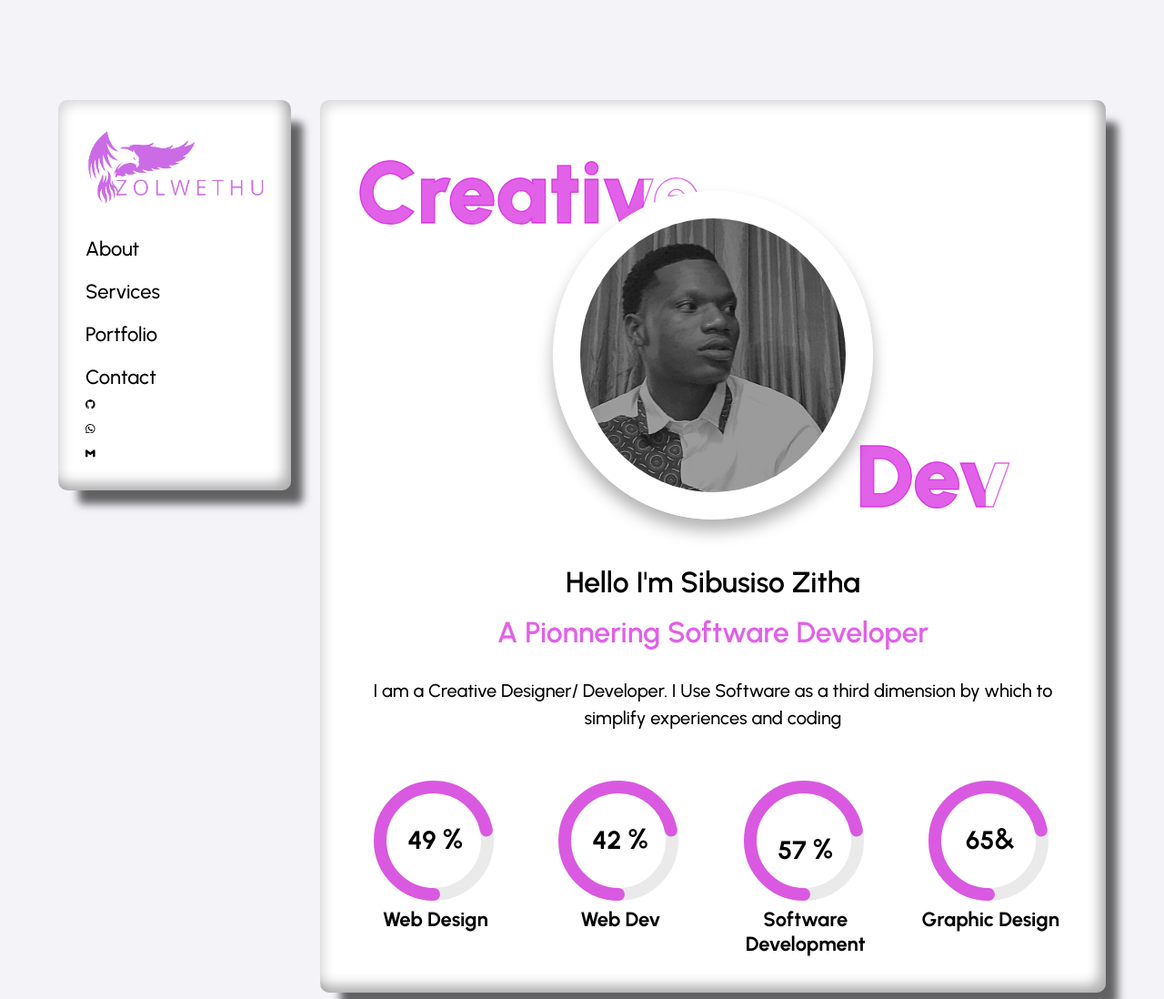
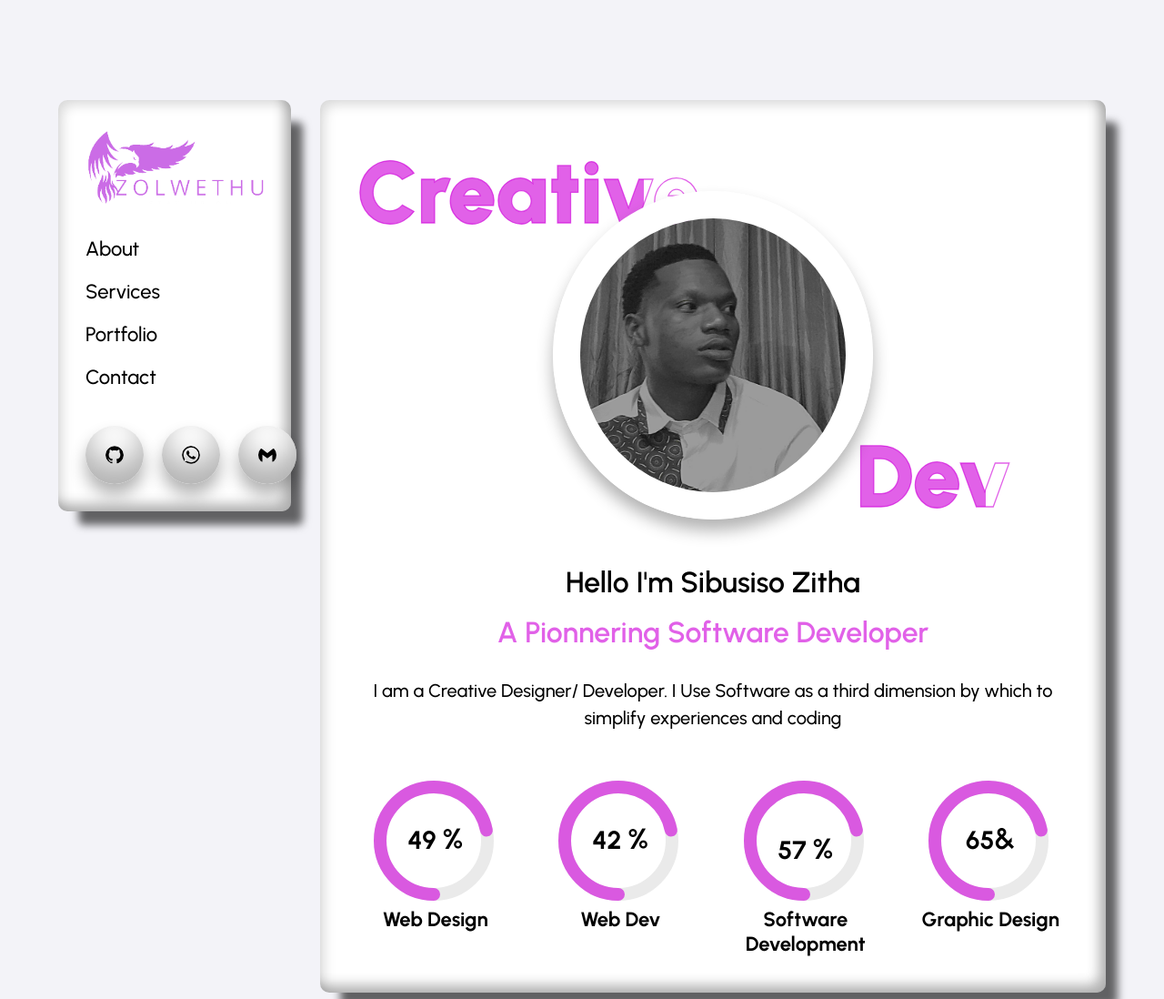
Before and after one commit to zolwethu/profile-with-nova, a plain HTML site: page index.html in a window 1280 px wide. Shown: the top 1098 px of the page at 91% size. Drawn offline with nearby package versions, Linux system fonts and the light colour scheme.

Commit message:
Socials styling

```diff
--- a/style.css
+++ b/style.css
@@ -146,7 +146,76 @@ body {
 .menu li a:hover{
     color: var(--border-color);
 }
+/* SOCIAL SECTION */
 
+.socials {
+    display: flex;
+    gap: 20px;
+    padding-top: 40px;
+  }
+
+  .socials a svg {
+    background: #fffffff3;
+    padding: 1em;
+    border-radius: 50%;
+    height: 64px;
+    width: 64px;
+    box-sizing: border-box;
+    flex-shrink: 0;
+    display: grid;
+    place-items: center;
+    box-shadow: 0 12px 18px rgba(0, 0, 0, 0.3),
+      inset 0 -21px 31.5px rgba(0, 0, 0, 0.3),
+      inset 0 21px 31.5px rgba(255, 255, 255, 0.6);
+  }
+
+  .socials a::before {
+    content: attr(data-social);
+    position: absolute;
+    background-color: var(--accent-color);
+    color: #fff;
+    text-decoration: none;
+    padding: 0.5em 0.5em;
+    border-radius: 100px;
+    box-shadow: 0 5px 10px rgba(0, 0, 0, 0, 0.5);
+    transform: translateY(-30px) rotate(25deg);
+    opacity: 0;
+    transition: 400ms cubic-bezier(.42, 0, .44, 1.68);
+  }
+
+  .socials a:hover {
+    fill: white;
+  }
+
+  .socials a:hover svg {
+    fill: white;
+    background: var(--accent-color);
+
+  }
+
+  .socials a::after {
+    content: '';
+    position: absolute;
+    height: 0;
+    width: 0;
+    border-left: 8px solid transparent;
+    border-right: 8px solid transparent;
+    border-top: 10px solid var(--accent-color);
+    transform: translateY(0) rotate(25deg);
+    opacity: 0;
+    transition: 200ms cubic-bezier(.42, 0, .44, 1.68);
+  }
+
+  .socials a:hover::before {
+    transform: translateY(-65px) rotate(0);
+    opacity: 1;
+  }
+
+  .socials a:hover::after {
+    transform: translateY(-42px) rotate(0);
+    opacity: 1;
+  }
+/*
 .social-icon {
     height: 100%;
     width: 100%;
@@ -156,7 +225,7 @@ body {
     padding-top: 50%;
     gap: 10px;
 }
-
+ */
 .section-icon i {
     font-size: 45px;
     color: var(--secondary-color);
```
